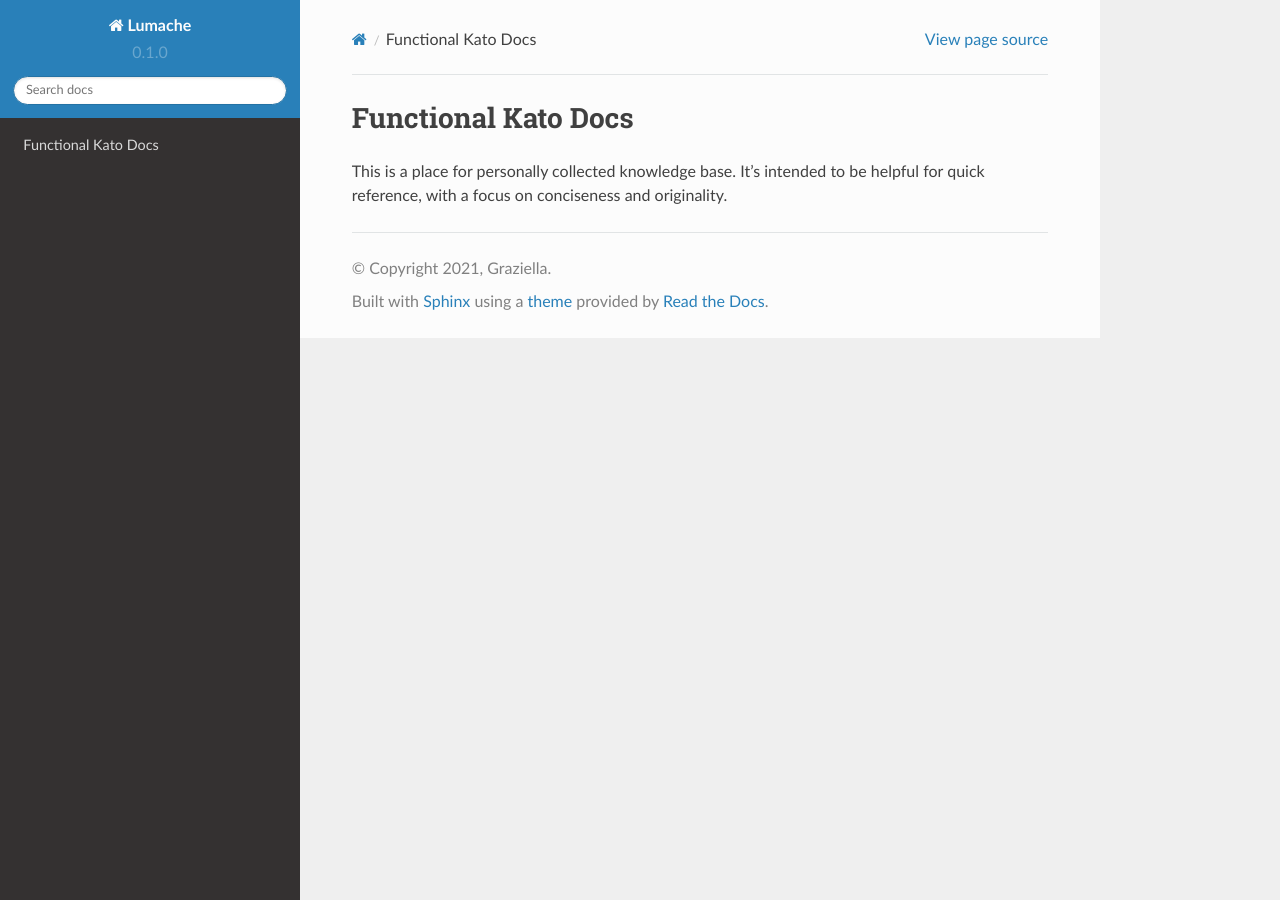
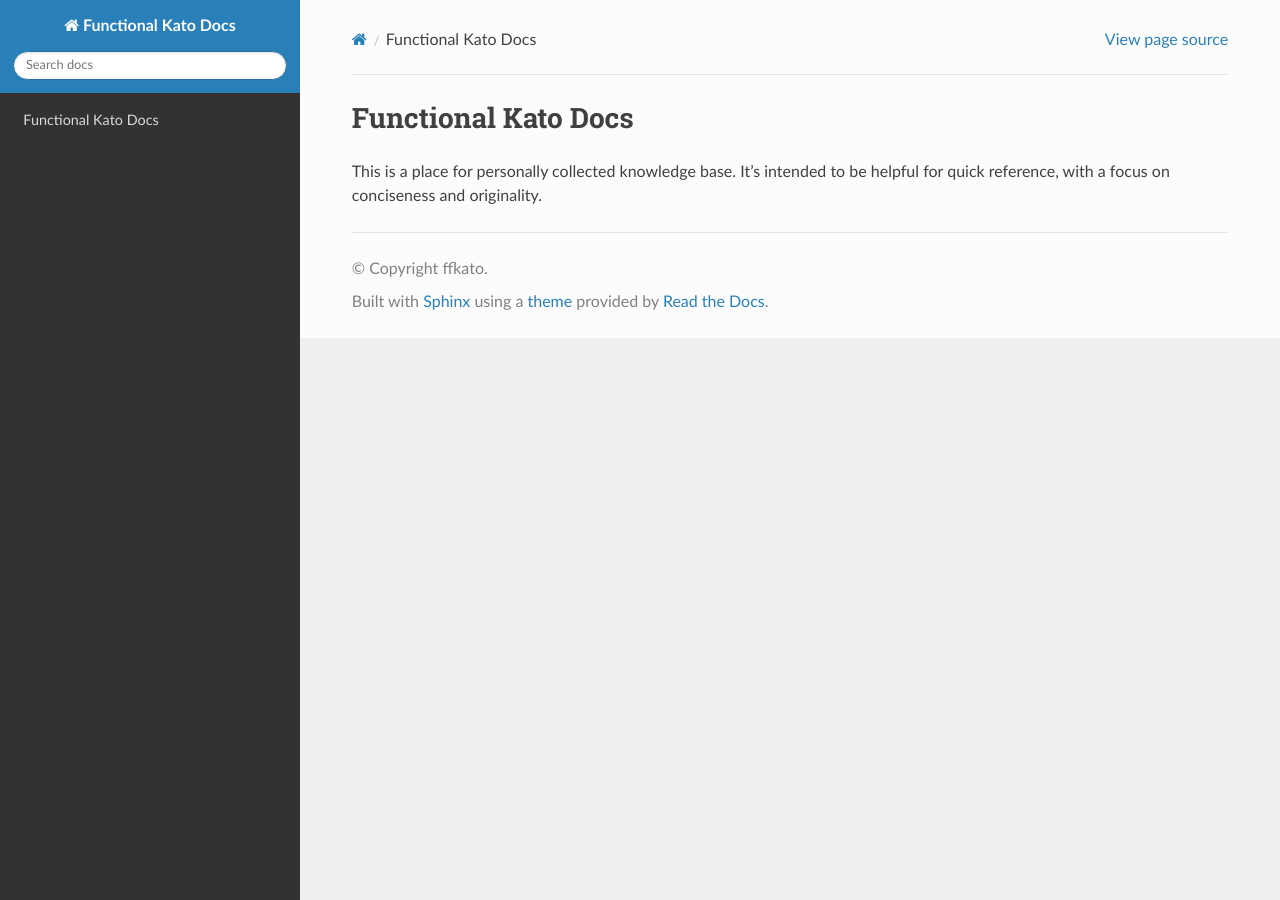
Before and after one commit to ffkato/docs, a Sphinx documentation site: the page built from docs/source/index.rst, in a window 1280 px wide. Built offline with Sphinx 7.4.7 and the Read the Docs theme 2.0.0, drawn with Linux system fonts in a browser that asks for light colours; pages that are not in the unit, such as notebooks, are missing from menus.

Commit message:
update readthedoc conf

```diff
--- /dev/null
+++ b/docs/source/_static/style.css
@@ -0,0 +1,3 @@
+.wy-nav-content {
+  max-width: none !important;
+}
--- a/docs/source/conf.py
+++ b/docs/source/conf.py
@@ -2,12 +2,12 @@
 
 # -- Project information
 
-project = 'Lumache'
-copyright = '2021, Graziella'
-author = 'Graziella'
+project = 'Functional Kato Docs'
+copyright = 'ffkato'
+author = 'ffkato'
 
-release = '0.1'
-version = '0.1.0'
+release = ''
+version = ''
 
 # -- General configuration
 
@@ -17,7 +17,17 @@ extensions = [
     'sphinx.ext.autodoc',
     'sphinx.ext.autosummary',
     'sphinx.ext.intersphinx',
+    'sphinx.ext.mathjax',
+    'sphinx_markdown_tables',
 ]
+
+source_suffix = ['.rst', '.md']
+
+source_parsers = {
+    '.md': 'recommonmark.parser.CommonMarkParser',
+}
+
+master_doc = 'index'
 
 intersphinx_mapping = {
     'python': ('https://docs.python.org/3/', None),
@@ -31,5 +41,8 @@ templates_path = ['_templates']
 
 html_theme = 'sphinx_rtd_theme'
 
-# -- Options for EPUB output
-epub_show_urls = 'footnote'
+html_static_path = ['_static']
+
+html_css_files = [
+    'style.css',
+]
```
